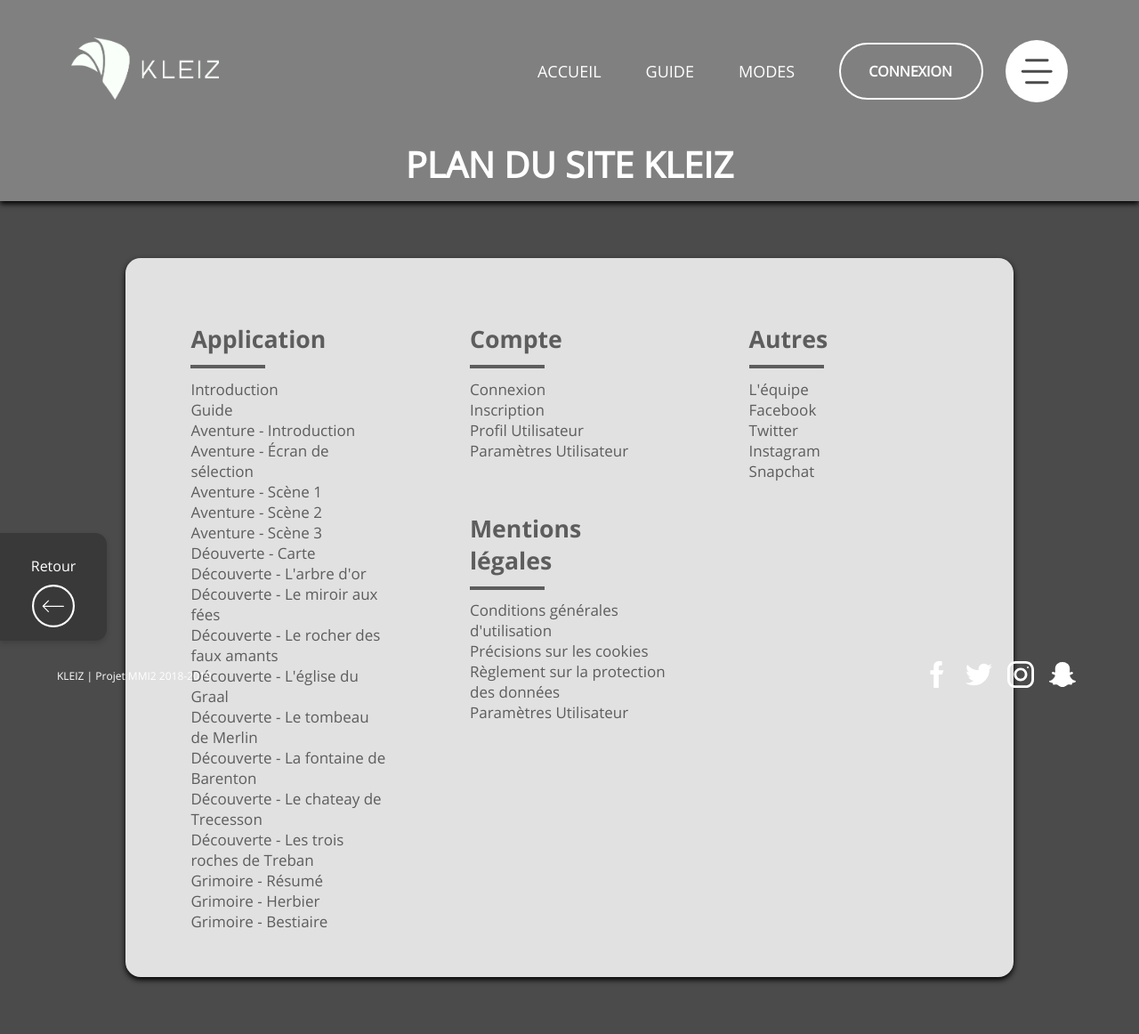
After one commit to AdrienLM/broc, a PHP site: page /plan.php in a window 1280 px wide. The commit adds this page. Shown: the whole page at 89% size. Run offline with PHP 8.4, Linux system fonts and the light colour scheme.

Commit message:
plan du site

```diff
--- a/cgu.php
+++ b/cgu.php
@@ -73,8 +73,8 @@
                 <p>Dernière version : 27/11/2018</p>
             </div>
 
-            <h2>ARTTICLE 1: Objet</h2>
-            <p>Objet Les présentes « conditions générales d'utilisation » ont pour objet l'encadrement juridique des modalités de mise à disposition des services du site KLEIZ et leur utilisation par « l'Utilisateur ». Les conditions générales d'utilisation doivent être acceptées par tout Utilisateur souhaitant accéder au site. Elles constituent le contrat entre le site et l'Utilisateur. L’accès au site par l’Utilisateur signifie son acceptation des présentes conditions générales d’utilisation. En cas de non-acceptation des conditions générales d'utilisation stipulées dans le présent contrat, l'Utilisateur se doit de renoncer à l'accès des services proposés par le site. KLEIZ se réserve le droit de modifier unilatéralement et à tout moment le contenu des présentes conditions générales d'utilisation.</p>
+            <h2>ARTICLE 1 : Objet</h2>
+            <p>Les présentes « conditions générales d'utilisation » ont pour objet l'encadrement juridique des modalités de mise à disposition des services du site KLEIZ et leur utilisation par « l'Utilisateur ». Les conditions générales d'utilisation doivent être acceptées par tout Utilisateur souhaitant accéder au site. Elles constituent le contrat entre le site et l'Utilisateur. L’accès au site par l’Utilisateur signifie son acceptation des présentes conditions générales d’utilisation. En cas de non-acceptation des conditions générales d'utilisation stipulées dans le présent contrat, l'Utilisateur se doit de renoncer à l'accès des services proposés par le site. KLEIZ se réserve le droit de modifier unilatéralement et à tout moment le contenu des présentes conditions générales d'utilisation.</p>
 
             <h2>ARTICLE 2 : Mentions légales</h2>
             <p>L'édition du site KLEIZ est assurée par la Société KLEIZ dont le siège social est situé au 52 Rue des Docteurs Calmette et Guérin. La Directrice de la publication est Madame BERNARD Coralie. L'hébergeur du site KLEIZ est Le Mans Université située avenue Olivier Messian.
@@ -133,7 +133,7 @@
             <div class="titre">
                 <img src="images/cookie.svg">
                 <hr/>
-                <h2>Précions sur les Cookies</h2>
+                <h2>Précisions sur les Cookies</h2>
                 <p>Dernière version : 27/11/2018</p>
             </div>
 
--- a/css/styleDecouverte.css
+++ b/css/styleDecouverte.css
@@ -164,6 +164,9 @@ main .partGauche .coeur{
     border-radius: 40%;
 }
 
+main .partGauche .coeur:hover{
+    filter: grayscale(0);
+}
 
 main .partGauche .pied{
     position: absolute;
--- /dev/null
+++ b/css/stylePlan.css
@@ -0,0 +1,249 @@
+@font-face {
+    font-family: "OpenSans";
+    src: url("../font/OpenSans-Regular.ttf");
+}
+
+@font-face {
+    font-family: "OpenSans-Bold";
+    src: url("../font/OpenSans-Bold.ttf");
+}
+
+html, body{
+    margin: 0;
+    padding: 0;
+    color: white;
+    background-color: #4B4B4B;
+}
+
+p{
+    font-family: 'OpenSans';
+}
+a {
+    text-decoration: none;
+    color: white;
+    font-family: 'OpenSans';
+}
+
+header{
+    margin-top: 0;
+    margin-bottom: -20px;
+    padding: 60px 0;
+}
+
+footer a{
+    text-decoration: none;
+    color: white;
+    font-family: 'OpenSans';
+}
+
+#barreNav {
+    background-color: #808080;
+    box-shadow: 0px 3px 6px #000000;
+    height: 20%;
+    color: white;
+    margin-top: -1.4%;
+    height: 28vh;
+    padding-bottom: 20px;
+}
+
+nav {
+    height: 60%;
+}
+
+h1 {
+    font-size: 40px;
+    font-family: 'Open Sans', sans-serif;
+    font-weight: bold;
+    text-align: center;
+    margin-top: 0;
+}
+
+.menu {
+    position: relative;
+    display: flex;
+    justify-content: space-around;
+    margin-top: 5%;
+    margin-bottom: 30px;
+}
+
+.menu>div{
+    display: flex;
+    flex-direction: column;
+    align-items: center;
+}
+.menu h2{
+    height: 100px;
+}
+
+.menu img {
+    width: 35%;
+    position: relative;
+    margin-top: 10%;
+}
+
+hr {
+    margin: -5% 0 5% 0;
+    width: 80px;
+    color: #5D5D5D;
+    border-width: 2px;
+    border-style: solid;
+    text-align: left;
+}
+
+#afficher{
+    display: flex;
+    align-items: center;
+    flex-direction: column;
+}
+
+#afficher p{
+    font-family: 'OpenSans';
+}
+
+.menuCGU {
+    background-color: #E1E1E1;
+    box-shadow: 0px 3px 6px #000000;
+    width: 80%;
+    border-radius: 17px;
+    font-family: 'GoogleSans-Bold';
+    font-size: 36px;
+    color: #5D5D5D;
+    text-align: center;
+    box-sizing: content-box;
+}
+
+.menuCGU p {
+    padding-left: 10%;
+    padding-right: 10%;
+}
+
+.boutonConsulter {
+    font-size: 14px;
+    border: 2px solid #5D5D5D;
+    border-radius: 37px;
+    padding: 15px 30px 15px 20px;
+    /*background: url(../images/flecheSuivant.png) no-repeat 90%/10%;*/
+    width: 20%;
+    cursor: pointer;
+    color: #5D5D5D;
+    text-decoration: none;
+    margin-bottom: 50px;
+}
+
+#afficher {
+    display: flex;
+    flex-direction: column;
+    align-items: center;
+    color: white;
+    margin-bottom: 3%;
+}
+
+#retour{
+    position: fixed;
+    background-color: #393939;
+    z-index: 50;
+    left: 0;
+    bottom: 10%;
+    width: 120px;
+    color: white;
+    padding: 10px 0;
+    display: flex;
+    flex-direction: column;
+    align-items: center;
+    border-radius: 0 13px 13px 0;
+    -webkit-box-shadow: 0px 3px 6px 0px rgba(0,0,0,0.16);
+    -moz-box-shadow: 0px 3px 6px 0px rgba(0,0,0,0.16);
+    box-shadow: 0px 3px 6px 0px rgba(0,0,0,0.16);
+}
+
+#retour img{
+    width: 40%;
+    margin-left: calc(50% - 20%);
+}
+
+#retour p{
+    margin-bottom: 10px;
+    font-family: 'OpenSans';
+}
+
+.footer {
+    display: inline;
+    position: relative;
+    display: flex;
+    justify-content: space-around;
+}
+
+h2 {
+    font-family: 'OpenSans-Bold';
+    font-size: 20pt;
+}
+
+#plan {
+    background-color: #E1E1E1;
+    box-shadow: 0px 3px 6px #000000;
+    border-radius: 17px;
+    width: 70%;
+    margin: auto;
+    padding: 4%;
+    color: #5D5D5D;
+    margin-top: 5%;
+    margin-bottom: 5%;
+    display: flex;
+    justify-content: space-around;
+}
+
+#plan>div{
+    width: 25%;
+}
+
+#plan div+div{
+    margin-left: 5%;
+}
+
+#plan a {
+    font-family: 'OpenSans';
+    font-size: 17px;
+    color: #5D5D5D;
+    display: table;
+}
+
+li {
+    font-family: 'OpenSans';
+}
+
+#plan img {
+    width: 10%;
+}
+
+.titre {
+    display: flex;
+    flex-direction: column;
+    align-items: center;
+}
+
+footer{
+    display: flex;
+    justify-content: space-between;
+    align-items: center;
+    position: fixed;
+    bottom: 20px;
+    width: 90%;
+    margin-left: calc(50% - 45%);
+    font-size: 12px;
+}
+
+footer p{
+    font-family: 'OpenSans';
+}
+
+footer div a{
+    margin: 0 10px;
+}
+
+footer .reseaux img{
+    width: 30px;
+}
+
+footer .reseaux a{
+    margin: 0;
+}
--- /dev/null
+++ b/plan.php
@@ -0,0 +1,97 @@
+<!DOCTYPE html>
+<html lang="fr">
+
+<!--en-tete de la page: titre et sous-titre-->
+
+    <head>
+        <meta charset="utf-8">
+        <title>KLEIZ | CONDITIONS D'UTILISATION</title>
+        <meta name="description" content="">
+        <link rel="stylesheet" href="css/styleMenu.css">
+        <link rel="stylesheet" href="css/stylePlan.css">
+        <link href="https://fonts.googleapis.com/css?family=Open+Sans" rel="stylesheet">
+        <link href="https://fonts.googleapis.com/css?family=Open+Sans" rel="stylesheet">
+        <link rel="apple-touch-icon" sizes="57x57" href="images/favicon/apple-icon-57x57.png">
+        <link rel="apple-touch-icon" sizes="60x60" href="images/favicon/apple-icon-60x60.png">
+        <link rel="apple-touch-icon" sizes="72x72" href="images/favicon/apple-icon-72x72.png">
+        <link rel="apple-touch-icon" sizes="76x76" href="images/favicon/apple-icon-76x76.png">
+        <link rel="apple-touch-icon" sizes="114x114" href="images/favicon/apple-icon-114x114.png">
+        <link rel="apple-touch-icon" sizes="120x120" href="images/favicon/apple-icon-120x120.png">
+        <link rel="apple-touch-icon" sizes="144x144" href="images/favicon/apple-icon-144x144.png">
+        <link rel="apple-touch-icon" sizes="152x152" href="images/favicon/apple-icon-152x152.png">
+        <link rel="apple-touch-icon" sizes="180x180" href="images/favicon/apple-icon-180x180.png">
+        <link rel="icon" type="image/png" sizes="192x192"  href="images/favicon/android-icon-192x192.png">
+        <link rel="icon" type="image/png" sizes="32x32" href="images/favicon/favicon-32x32.png">
+        <link rel="icon" type="image/png" sizes="96x96" href="images/favicon/favicon-96x96.png">
+        <link rel="icon" type="image/png" sizes="16x16" href="images/favicon/favicon-16x16.png">
+        <link rel="manifest" href="images/favicon/manifest.json">
+        <link rel="stylesheet" href="https://use.fontawesome.com/releases/v5.7.2/css/all.css" integrity="sha384-fnmOCqbTlWIlj8LyTjo7mOUStjsKC4pOpQbqyi7RrhN7udi9RwhKkMHpvLbHG9Sr" crossorigin="anonymous">
+        <meta name="msapplication-TileColor" content="#ffffff">
+        <meta name="msapplication-TileImage" content="images/favicon/ms-icon-144x144.png">
+        <meta name="theme-color" content="#ffffff">
+    </head>
+
+<body>
+    <div id="barreNav">
+        <?php include("header.php") ?>
+        <h1>PLAN DU SITE KLEIZ</h1>
+    </div>
+    <main>
+        <section id="plan">
+            <div>
+                <h2>Application</h2>
+                <hr>
+                <a href="index.php">Introduction</a>
+                <a href="soon.php">Guide</a>
+                <a href="soon.php">Aventure - Introduction</a>
+                <a href="soon.php">Aventure - Écran de sélection</a>
+                <a href="soon.php">Aventure - Scène 1</a>
+                <a href="soon.php">Aventure - Scène 2</a>
+                <a href="soon.php">Aventure - Scène 3</a>
+                <a href="soon.php">Déouverte - Carte</a>
+                <a href="soon.php">Découverte - L'arbre d'or</a>
+                <a href="soon.php">Découverte - Le miroir aux fées</a>
+                <a href="soon.php">Découverte - Le rocher des faux amants</a>
+                <a href="soon.php">Découverte - L'église du Graal</a>
+                <a href="soon.php">Découverte - Le tombeau de Merlin</a>
+                <a href="soon.php">Découverte - La fontaine de Barenton</a>
+                <a href="soon.php">Découverte - Le chateay de Trecesson</a>
+                <a href="soon.php">Découverte - Les trois roches de Treban</a>
+                <a href="soon.php">Grimoire - Résumé</a>
+                <a href="soon.php">Grimoire - Herbier</a>
+                <a href="soon.php">Grimoire - Bestiaire</a>
+            </div>
+            <div>
+                <h2>Compte</h2>
+                <hr>
+                <a href="soon.php">Connexion</a>
+                <a href="soon.php">Inscription</a>
+                <a href="soon.php">Profil Utilisateur</a>
+                <a href="soon.php">Paramètres Utilisateur</a><br><br>
+                <h2>Mentions légales</h2>
+                <hr/>
+                <a href="soon.php">Conditions générales d'utilisation</a>
+                <a href="soon.php">Précisions sur les cookies</a>
+                <a href="soon.php">Règlement sur la protection des données</a>
+                <a href="soon.php">Paramètres Utilisateur</a>
+            </div>
+            <div>
+                <h2>Autres</h2>
+                <hr>
+                <a href="soon.php">L'équipe</a>
+                <a href="soon.php">Facebook</a>
+                <a href="soon.php">Twitter</a>
+                <a href="soon.php">Instagram</a>
+                <a href="soon.php">Snapchat</a>
+            </div>
+        </section>
+        <div id="retour">
+            <p>Retour</p>
+            <a href="index.php">
+                <img src="images/flecheG.svg" alt="flèche vers la gauche">
+            </a>
+        </div>
+    </main>
+    <?php include("footer.php") ?>
+</body>
+</html>
```
